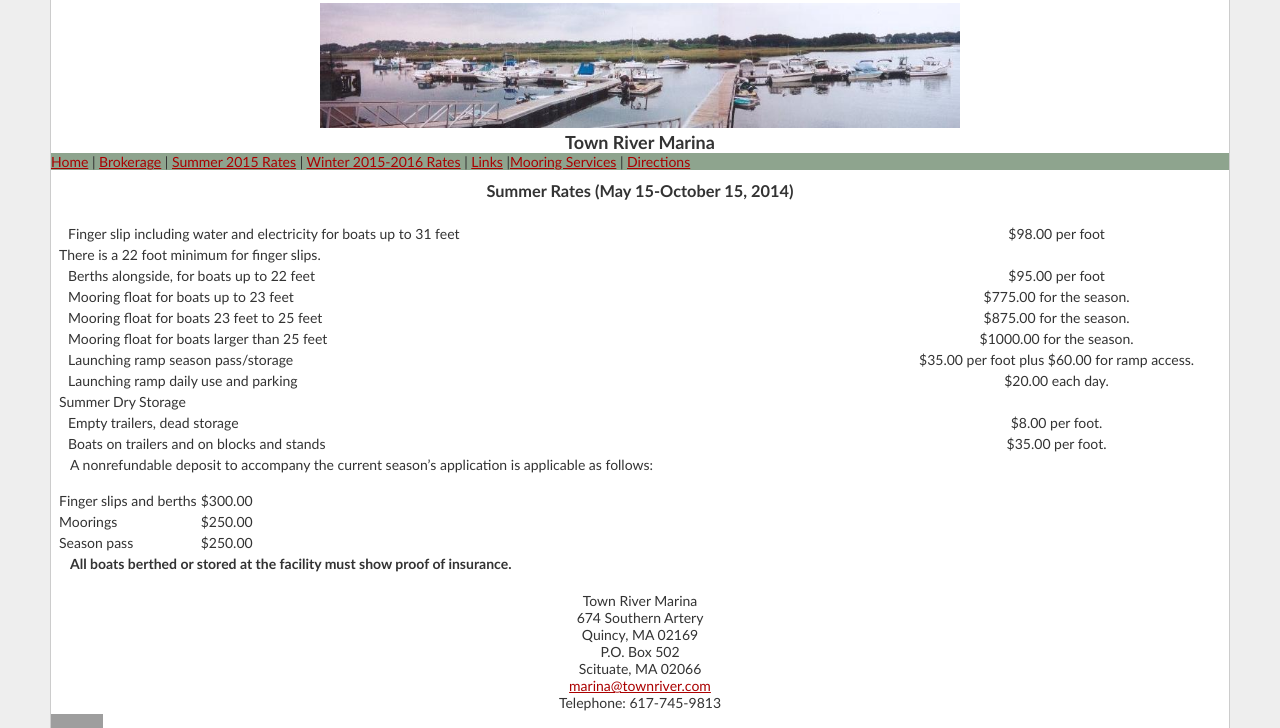
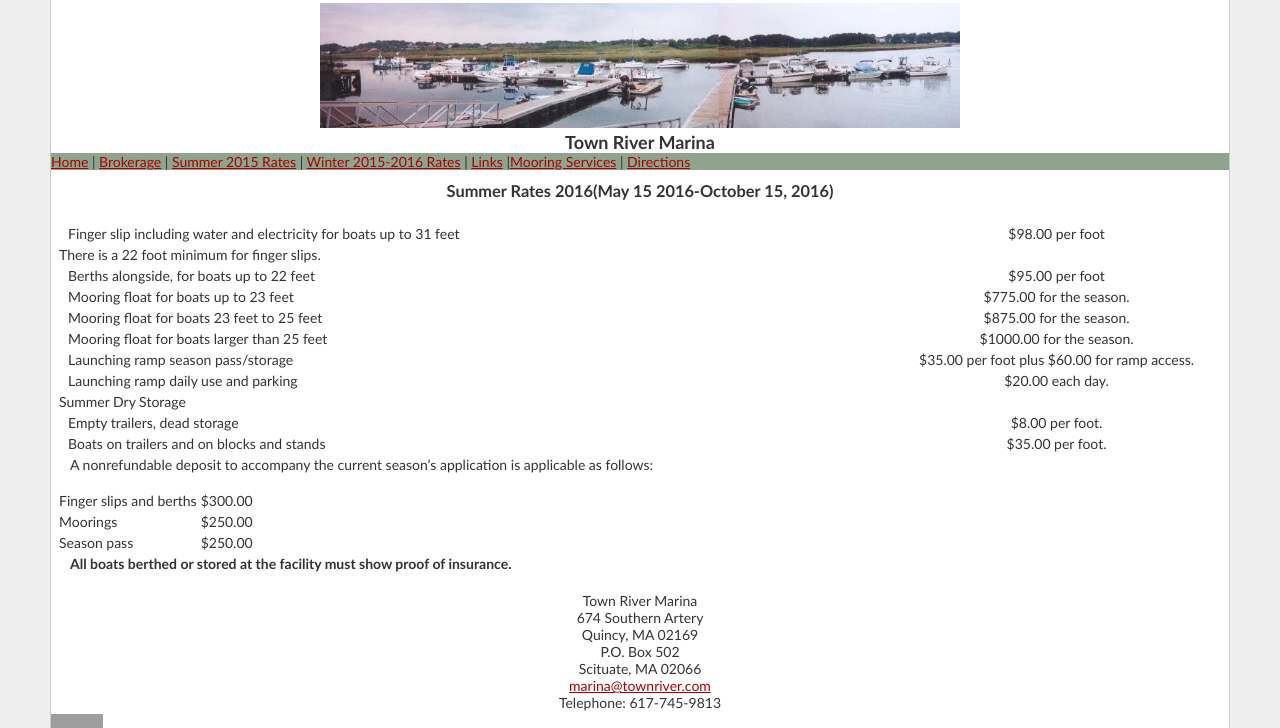
Before and after one commit to mdonahue/websites, a PHP site: page /summer-rates.php in a window 1280 px wide. Shown: the top 728 px of the page. Run offline with PHP 8.4, Linux system fonts and the light colour scheme; grey boxes are pictures that could not be loaded.

Commit message:
Winter rates 2016/7

```diff
--- a/townriver/summer-rates.php
+++ b/townriver/summer-rates.php
@@ -26,7 +26,7 @@
 
       <div class="bodytext">
         <div class="ratesheader">
-           <h3>Summer Rates (May 15-October 15, 2014)</h3>
+           <h3>Summer Rates 2016(May 15 2016-October 15, 2016)</h3>
         </div>
         <table>
           <tr>
--- a/townriver/winter-rates.php
+++ b/townriver/winter-rates.php
@@ -16,7 +16,7 @@
     <?php include 'navigation.php'; ?>
 
   <div class="ratesheader">
-    <h3>RATE SCHEDULE - WINTER 2015 - 2016 (October 15, 2015 - May 15, 2016)</h3>
+    <h3>RATE SCHEDULE - WINTER 2016 - 2017 (October 15, 2016 - May 15, 2017)</h3>
   </div>
 
 <table>
```
